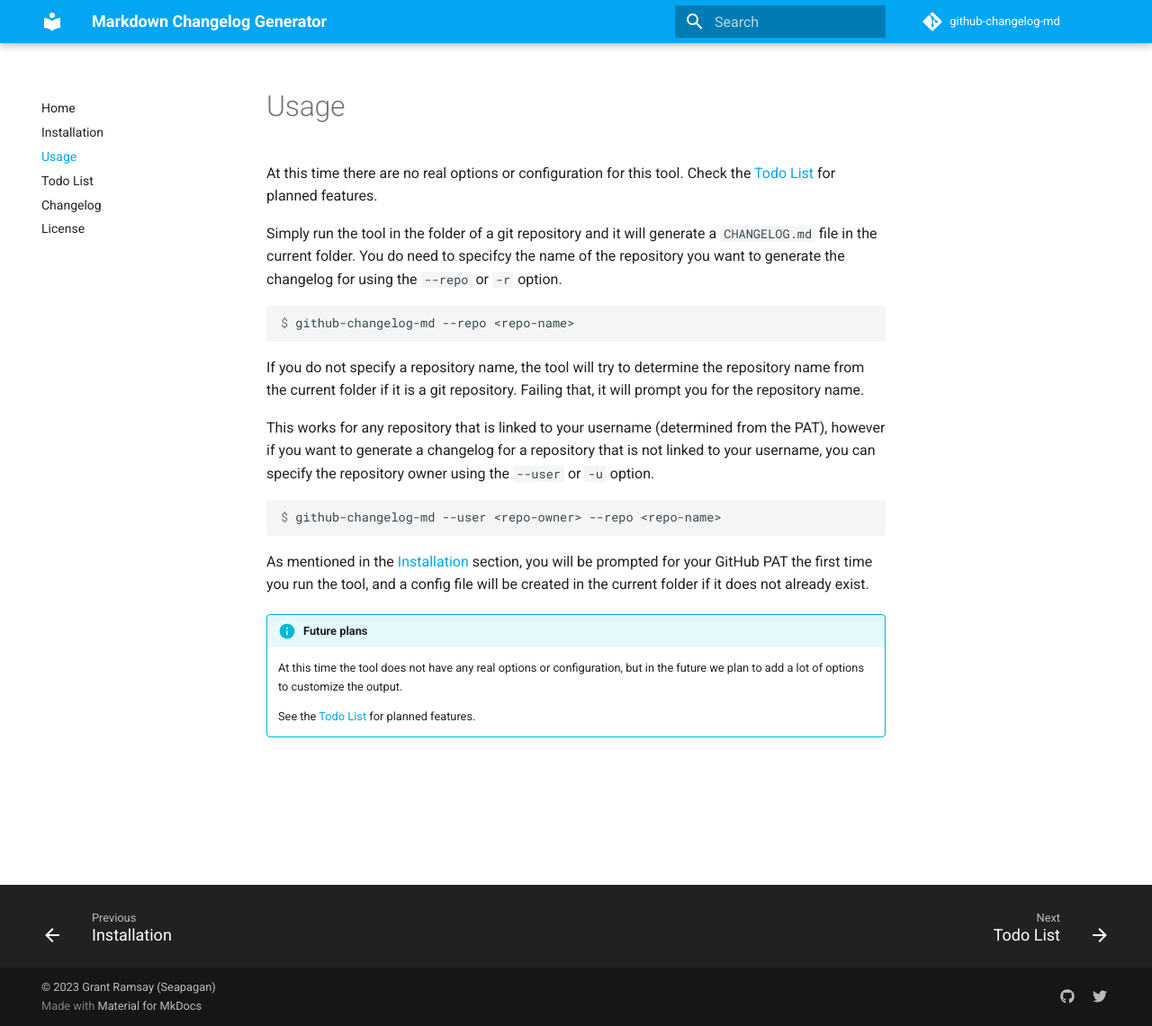
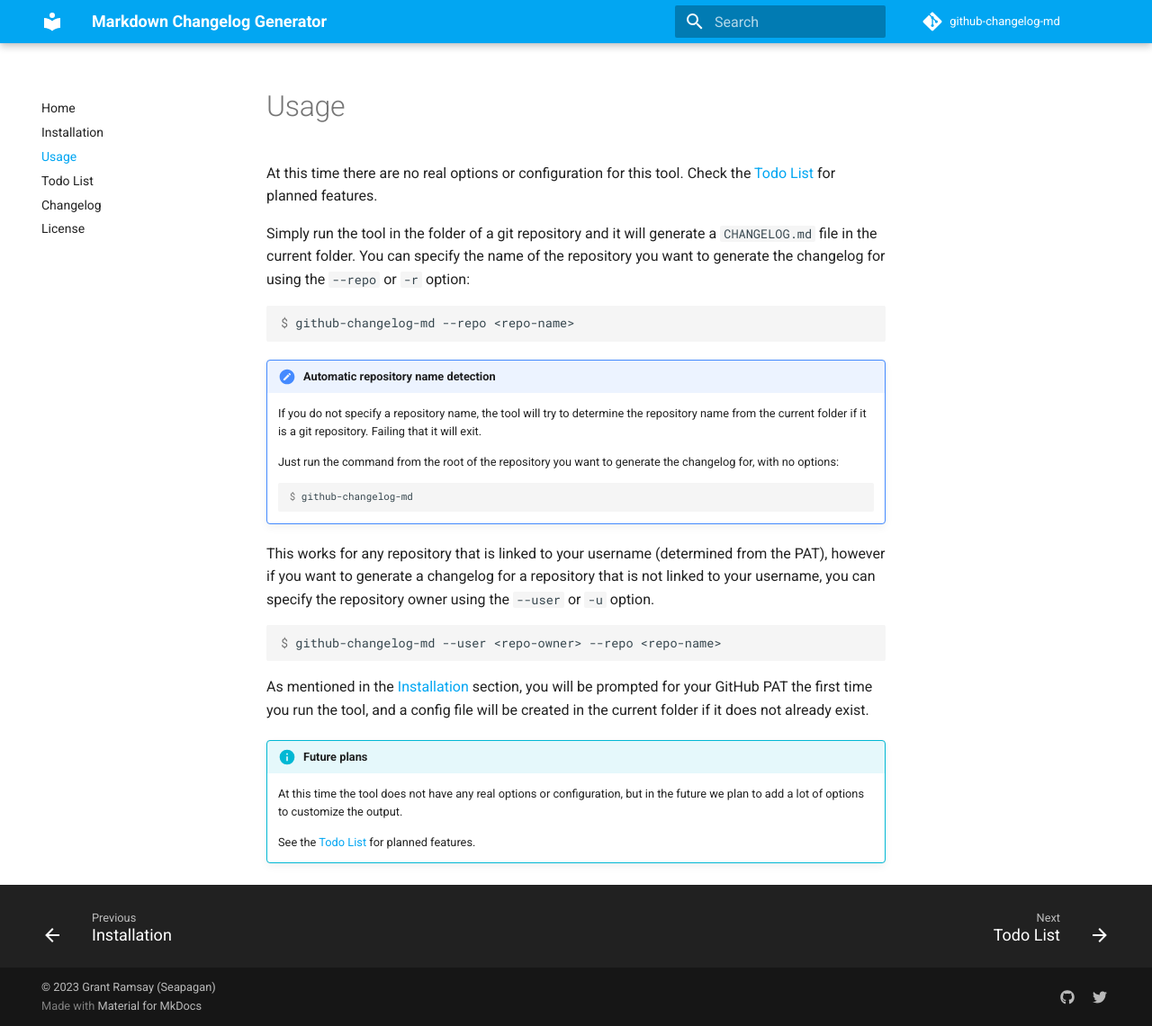
Before and after one commit to seapagan/github-changelog-md, an MkDocs documentation site: the page built from docs/usage.md, in a window 1280 px wide and 1141 px high. Shown: the whole window at 90% size. Built offline with MkDocs 1.6.1 and Material for MkDocs 9.7.7, drawn with Linux system fonts in a browser that asks for light colours; comment, search, counter and statistics services are not loaded.

Commit message:
docs: update with auto-locate repo name info
Signed-off-by: Grant Ramsay <seapagan@gmail.com>

````diff
--- a/docs/usage.md
+++ b/docs/usage.md
@@ -4,17 +4,26 @@
 [Todo List](todo_list.md) for planned features.
 
 Simply run the tool in the folder of a git repository and it will generate a
-`CHANGELOG.md` file in the current folder. You do need to specifcy the name of
-the repository you want to generate the changelog for using the `--repo` or `-r`
-option.
+`CHANGELOG.md` file in the current folder. You can specify the name of the
+repository you want to generate the changelog for using the `--repo` or `-r`
+option:
 
 ```console
 $ github-changelog-md --repo <repo-name>
 ```
 
-If you do not specify a repository name, the tool will try to determine the
-repository name from the current folder if it is a git repository. Failing that,
-it will prompt you for the repository name.
+!!! note "Automatic repository name detection"
+
+    If you do not specify a repository name, the tool will try to determine the
+    repository name from the current folder if it is a git repository. Failing
+    that it will exit.
+
+    Just run the command from the root of the repository you want to generate
+    the changelog for, with no options:
+
+    ```console
+    $ github-changelog-md
+    ```
 
 This works for any repository that is linked to your username (determined from
 the PAT), however if you want to generate a changelog for a repository that is
````
